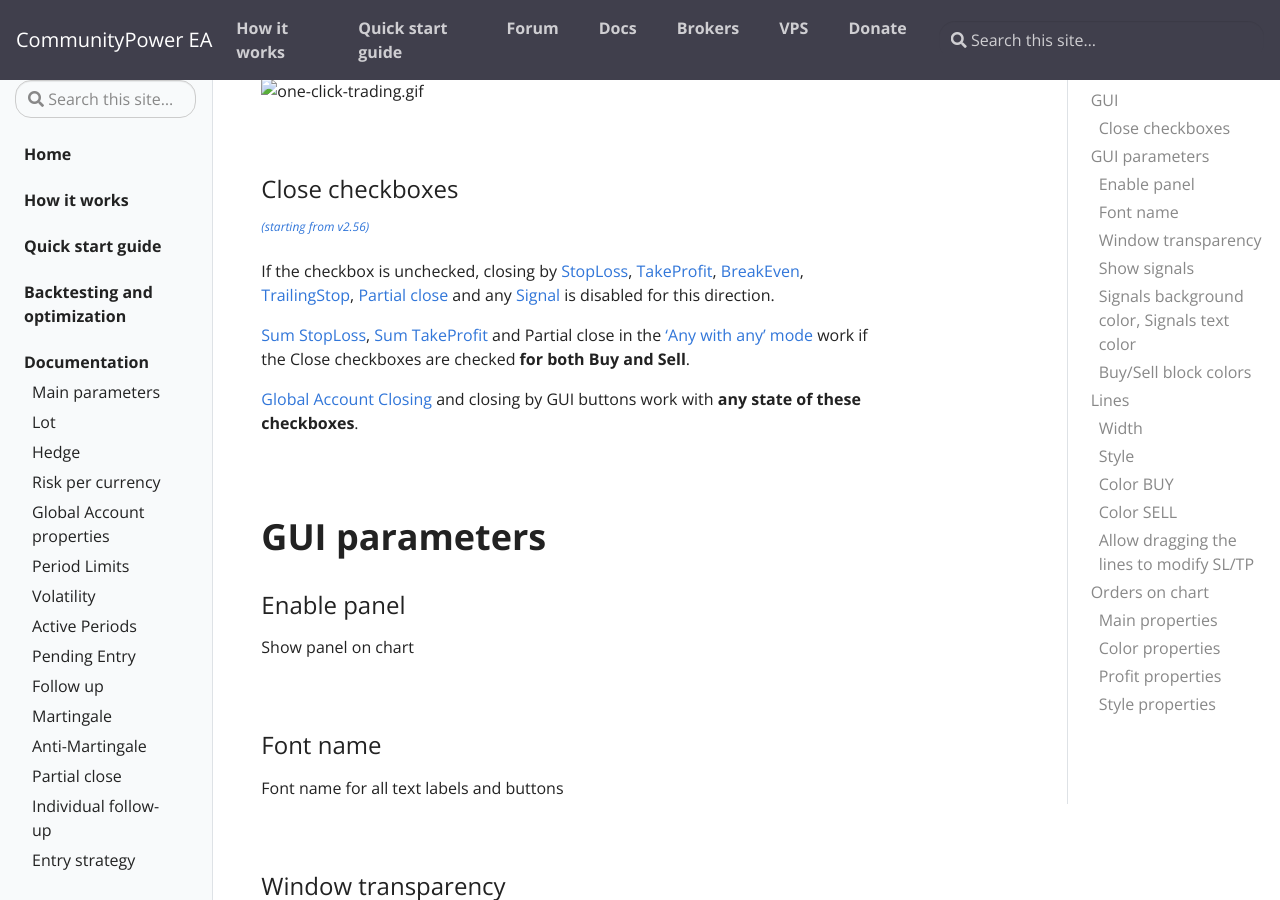
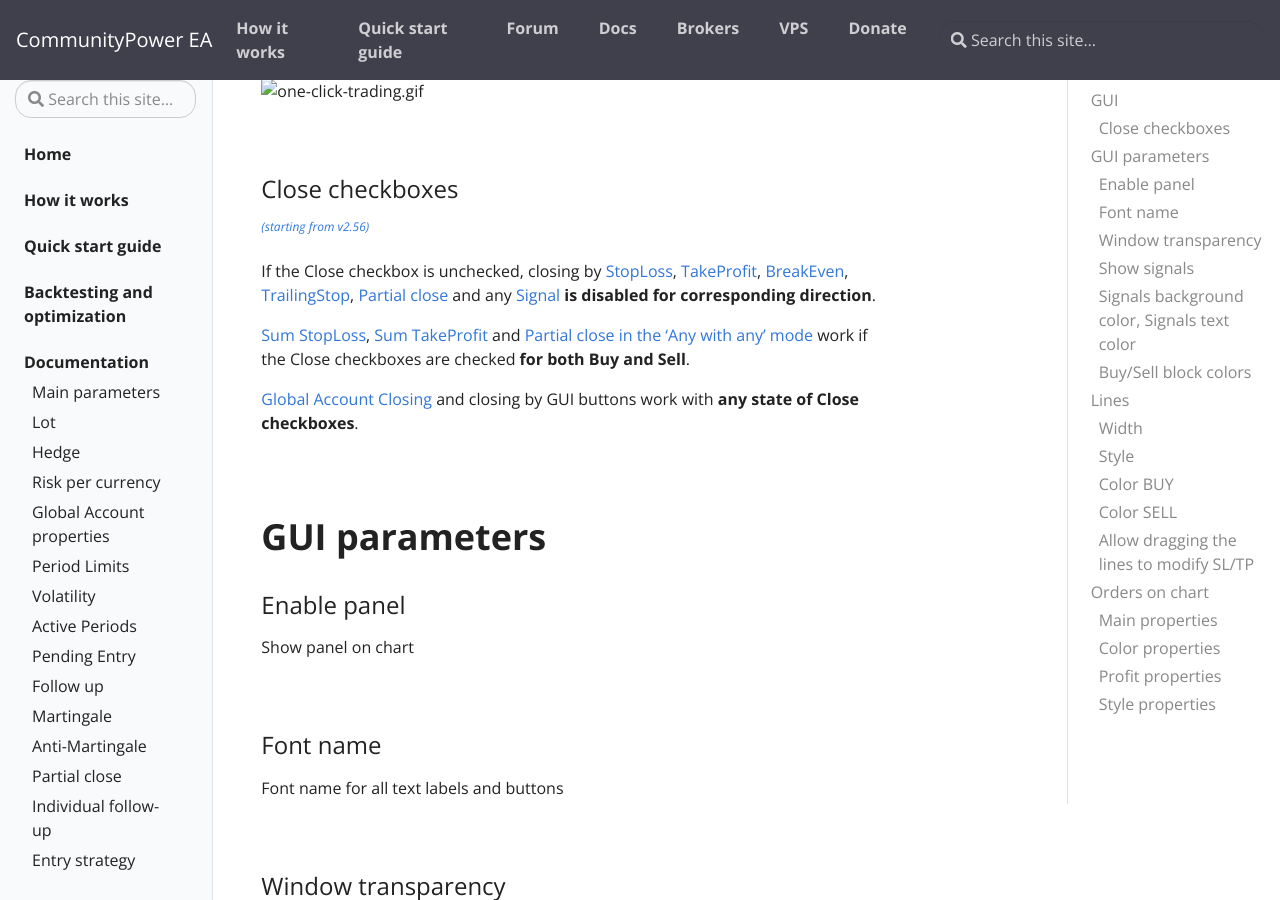
Before and after one commit to komposter/CommunityPowerEA.com, a Jekyll site: the page built from _docs/GUI.md, in a window 1280 px wide and 900 px high, scrolled down 348 px. Built offline with Jekyll 4.4.1, drawn with Linux system fonts in a browser that asks for light colours.

Commit message:
Content change

```diff
--- a/_docs/GUI.md
+++ b/_docs/GUI.md
@@ -25,13 +25,14 @@ You can use expert panel for one click trading (with and without confirmation).
 
 <sup>[*(starting from v2.56)*](/docs/versions-history#20230818-1025-256)</sup>
 
-If the checkbox is unchecked, closing by [StopLoss](/docs/follow-up#stoploss), [TakeProfit](/docs/follow-up#takeprofit),
-[BreakEven](/docs/follow-up#breakeven), [TrailingStop](/docs/follow-up#trailingstop), [Partial close](/docs/partial-close) and any [Signal](/docs/signals-and-filters) is disabled for this direction.
+If the Close checkbox is unchecked, closing by [StopLoss](/docs/follow-up#stoploss), [TakeProfit](/docs/follow-up#takeprofit),
+[BreakEven](/docs/follow-up#breakeven), [TrailingStop](/docs/follow-up#trailingstop), [Partial close](/docs/partial-close) and
+any [Signal](/docs/signals-and-filters) **is disabled for corresponding direction**.
 
-[Sum StopLoss](/docs/follow-up#sum-stoploss-in-account-currency), [Sum TakeProfit](/docs/follow-up#sum-takeprofit-in-account-currency) and
-Partial close in the ['Any with any' mode](/docs/partial-close#any-with-any) work if the Close checkboxes are checked **for both Buy and Sell**.
+[Sum StopLoss](/docs/follow-up#sum-stoploss-in-account-currency), [Sum TakeProfit](/docs/follow-up#sum-takeprofit-account-currency) and
+[Partial close in the 'Any with any' mode](/docs/partial-close#close-any-with-any) work if the Close checkboxes are checked **for both Buy and Sell**.
 
-[Global Account Closing](/docs/global-account-properties) and closing by GUI buttons work with **any state of these checkboxes**.
+[Global Account Closing](/docs/global-account-properties) and closing by GUI buttons work with **any state of Close checkboxes**.
 
 <br />
 <br />
```
Also changed, not shown: _docs/versions-history.md (+4 -4 lines).
